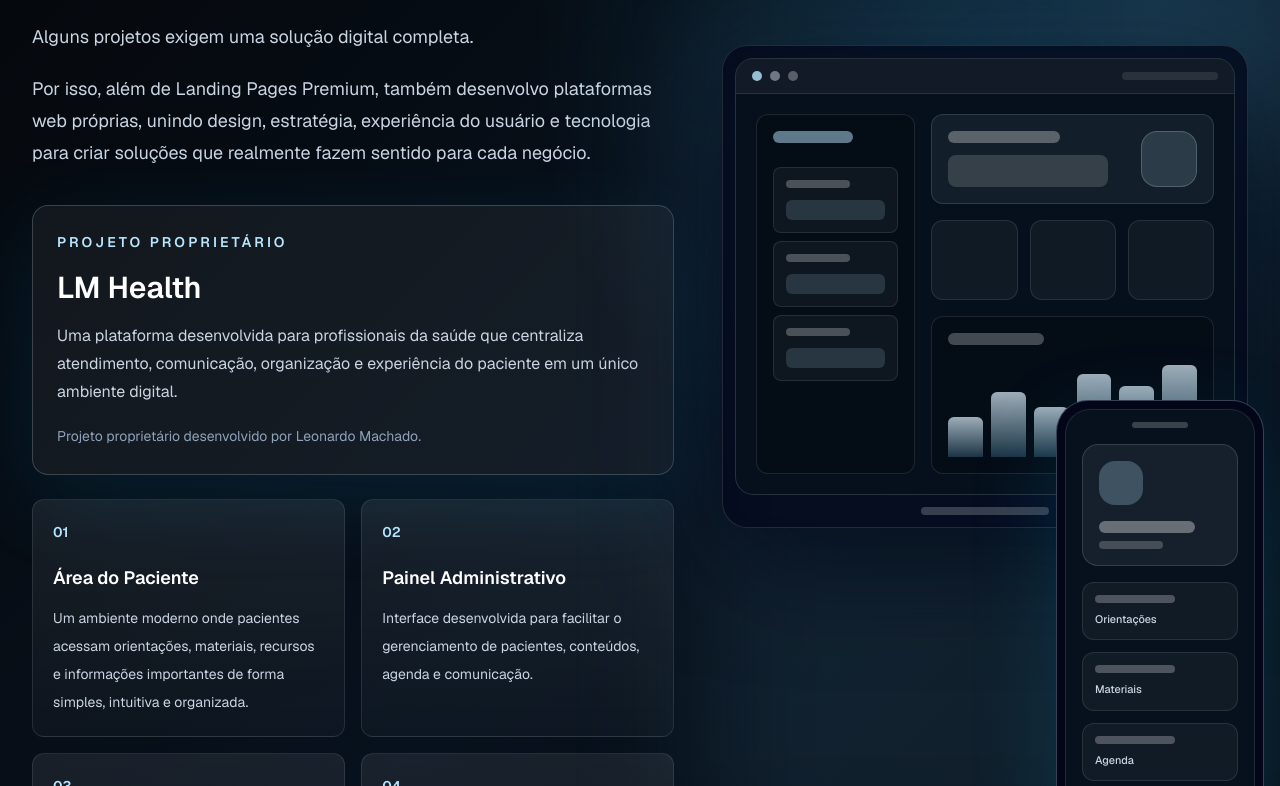
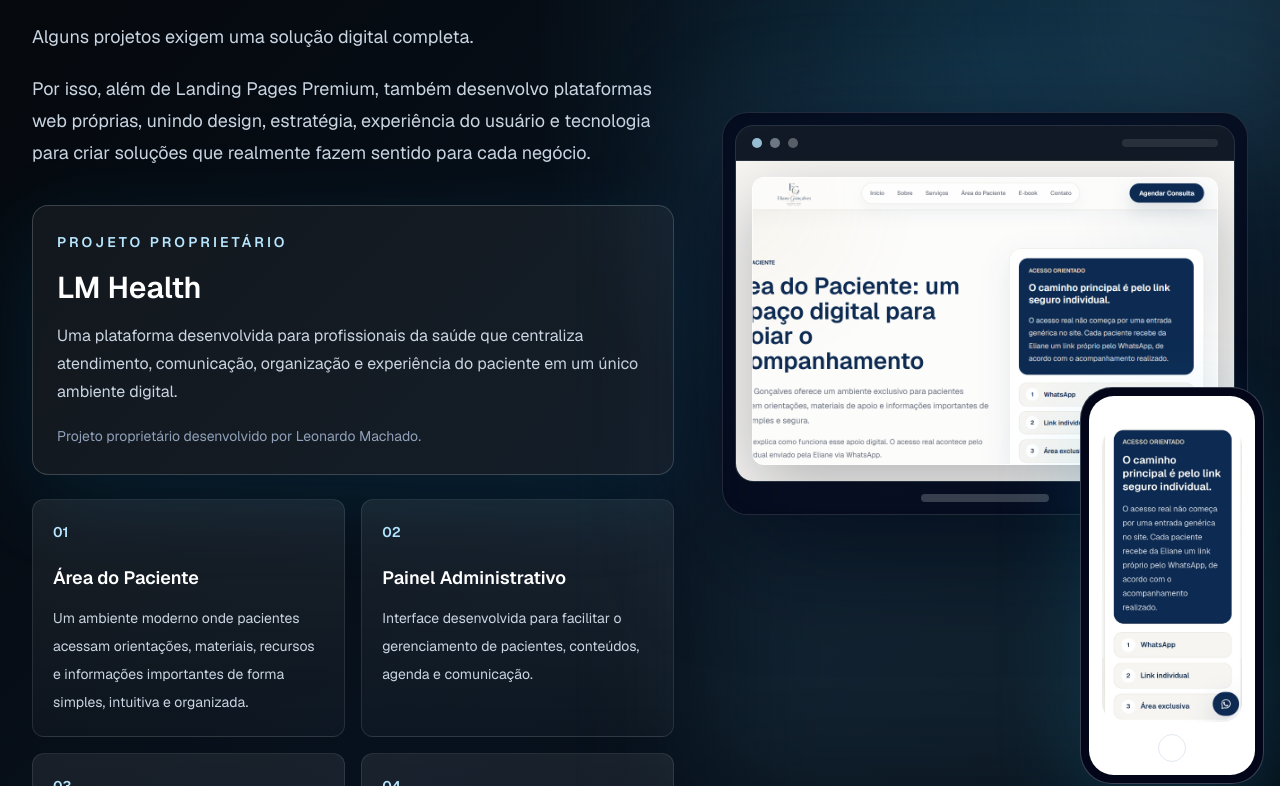
Before and after one commit to leonardocanva3/leonardo-machado-landing, a Next.js app: page / in a window 1280 px wide. Shown: the part 2974-3760 px from the top of the page. Built offline with nearby package versions, Linux system fonts and the light colour scheme.

Commit message:
feat: adiciona portfolio premium com cases reais e mockups

```diff
--- a/app/components/technology-case-section.tsx
+++ b/app/components/technology-case-section.tsx
@@ -21,8 +21,8 @@ const caseCards = [
   },
 ];
 
-const patientItems = ["Orientações", "Materiais", "Agenda"];
-const dashboardStats = ["Pacientes", "Conteúdos", "Agenda"];
+const patientAreaDesktopImage = "/images/patient-area-desktop.png";
+const patientAreaMobileImage = "/images/patient-area-mobile.jpeg";
 
 export function TechnologyCaseSection() {
   return (
@@ -115,82 +115,34 @@ export function TechnologyCaseSection() {
                   <span className="ml-auto h-2 w-24 rounded-full bg-white/10" />
                 </div>
 
-                <div className="grid min-h-[18rem] gap-4 p-5 sm:grid-cols-[0.72fr_1.28fr]">
-                  <div className="space-y-3 rounded-xl border border-white/10 bg-black/20 p-4">
-                    <div className="h-3 w-20 rounded-full bg-sky-200/50" />
-                    <div className="space-y-2 pt-3">
-                      {dashboardStats.map((item) => (
-                        <div
-                          key={item}
-                          className="rounded-lg border border-white/10 bg-white/[0.045] p-3"
-                        >
-                          <div className="h-2 w-16 rounded-full bg-white/25" />
-                          <div className="mt-3 h-5 rounded-md bg-sky-200/15" />
-                        </div>
-                      ))}
-                    </div>
-                  </div>
-
-                  <div className="space-y-4">
-                    <div className="rounded-xl border border-sky-100/15 bg-sky-100/[0.06] p-4">
-                      <div className="flex items-center justify-between gap-4">
-                        <div>
-                          <div className="h-3 w-28 rounded-full bg-white/30" />
-                          <div className="mt-3 h-8 w-40 rounded-lg bg-white/15" />
-                        </div>
-                        <div className="size-14 rounded-2xl border border-sky-100/20 bg-sky-200/15" />
-                      </div>
-                    </div>
-
-                    <div className="grid gap-3 sm:grid-cols-3">
-                      <div className="h-20 rounded-xl border border-white/10 bg-white/[0.045]" />
-                      <div className="h-20 rounded-xl border border-white/10 bg-white/[0.045]" />
-                      <div className="h-20 rounded-xl border border-white/10 bg-white/[0.045]" />
-                    </div>
-
-                    <div className="rounded-xl border border-white/10 bg-black/20 p-4">
-                      <div className="mb-4 h-3 w-24 rounded-full bg-white/25" />
-                      <div className="flex h-24 items-end gap-2">
-                        {[42, 68, 52, 86, 74, 96].map((height) => (
-                          <span
-                            key={height}
-                            className="flex-1 rounded-t-md bg-gradient-to-t from-sky-300/20 to-sky-100/70"
-                            style={{ height: `${height}%` }}
-                          />
-                        ))}
-                      </div>
-                    </div>
-                  </div>
+                <div className="bg-[#f8f7f4] p-4">
+                  <div
+                    aria-label="Área do Paciente no desktop"
+                    className="min-h-[18rem] rounded-xl border border-white/70 bg-cover bg-top bg-slate-100 shadow-[0_22px_70px_rgba(2,8,23,0.28)]"
+                    role="img"
+                    style={{
+                      backgroundImage: `url(${patientAreaDesktopImage})`,
+                    }}
+                  />
                 </div>
               </div>
               <div className="mx-auto mt-3 h-2 w-32 rounded-full bg-white/20" />
             </div>
 
-            <div className="relative z-10 -mt-32 ml-auto w-[11.5rem] rounded-[2rem] border border-sky-100/25 bg-slate-950 p-2 shadow-[0_28px_90px_rgba(14,165,233,0.16)] sm:w-[13rem] lg:-mr-4">
-              <div className="overflow-hidden rounded-[1.55rem] border border-white/10 bg-[#07111d]">
+            <div className="relative z-10 -mt-32 ml-auto w-[10.5rem] rounded-[2rem] border border-sky-100/25 bg-slate-950 p-2 shadow-[0_28px_90px_rgba(14,165,233,0.16)] sm:w-[11.5rem] lg:-mr-4">
+              <div className="overflow-hidden rounded-[1.55rem] border border-white/10 bg-white">
                 <div className="mx-auto mt-3 h-1.5 w-14 rounded-full bg-white/20" />
-                <div className="p-4">
-                  <div className="rounded-2xl border border-sky-100/15 bg-sky-100/[0.07] p-4">
-                    <div className="size-11 rounded-2xl bg-sky-200/25" />
-                    <div className="mt-4 h-3 w-24 rounded-full bg-white/35" />
-                    <div className="mt-2 h-2 w-16 rounded-full bg-white/20" />
-                  </div>
-
-                  <div className="mt-4 space-y-3">
-                    {patientItems.map((item) => (
-                      <div
-                        key={item}
-                        className="rounded-xl border border-white/10 bg-white/[0.045] p-3"
-                      >
-                        <div className="h-2 w-20 rounded-full bg-white/25" />
-                        <p className="mt-2 text-[0.68rem] font-medium text-slate-300">
-                          {item}
-                        </p>
-                      </div>
-                    ))}
-                  </div>
+                <div className="p-3">
+                  <div
+                    aria-label="Área do Paciente no celular"
+                    className="aspect-[9/19] rounded-[1.2rem] bg-cover bg-top bg-slate-100"
+                    role="img"
+                    style={{
+                      backgroundImage: `url(${patientAreaMobileImage})`,
+                    }}
+                  />
                 </div>
-                <div className="mx-auto mb-3 size-8 rounded-full border border-white/10" />
+                <div className="mx-auto mb-3 size-7 rounded-full border border-slate-200" />
               </div>
             </div>
           </div>
```
Also changed, not shown: public/images/patient-area-desktop.png (added), public/images/patient-area-mobile.jpeg (added).
